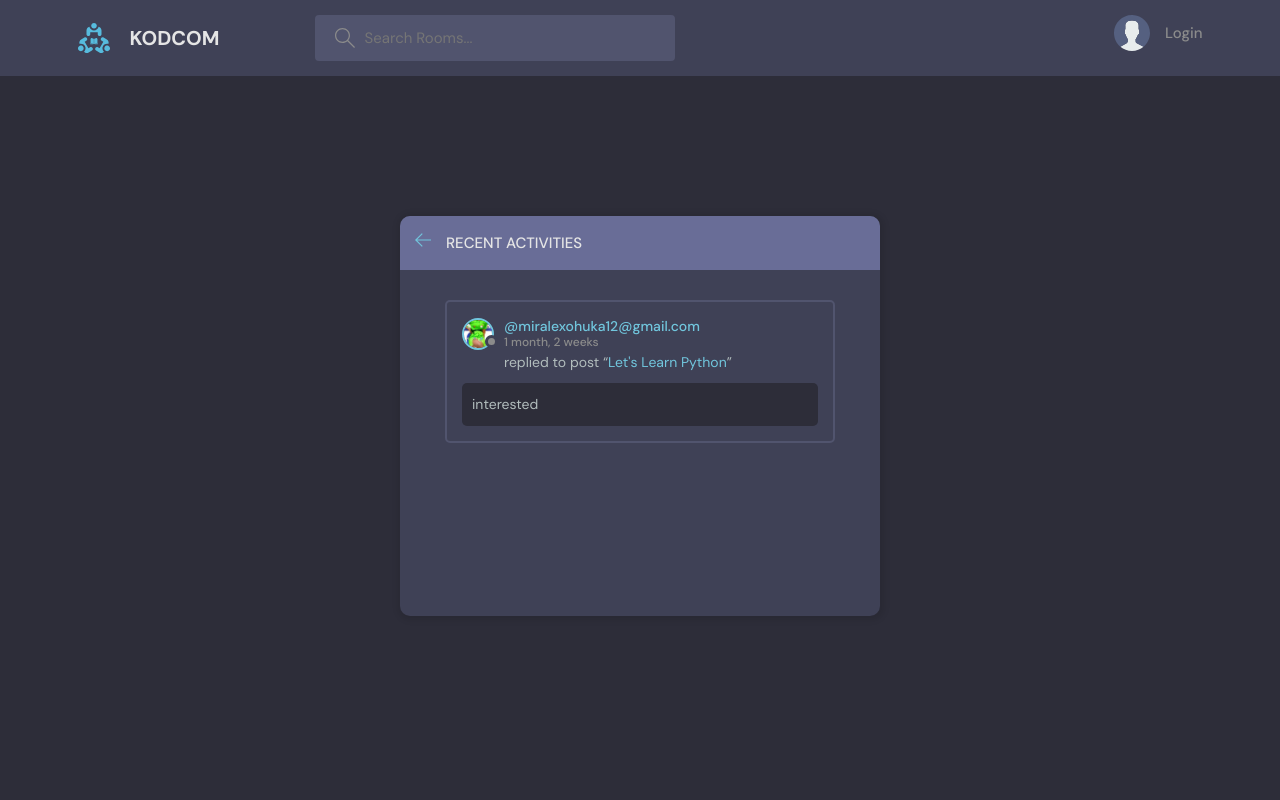
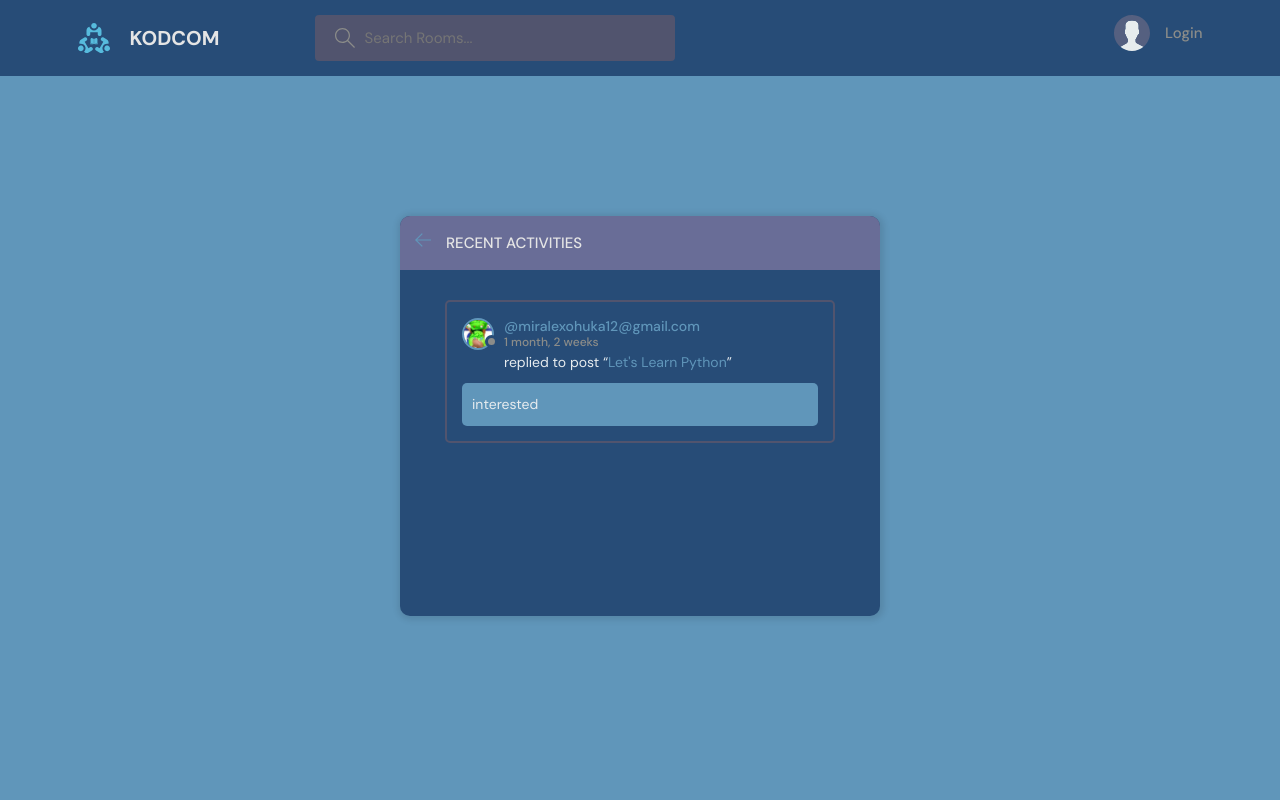
Before and after one commit to Miralex20/KODCOM, a Django app: page /activity/ in a window 1280 px wide. Run offline with Django 5.2, Linux system fonts and the light colour scheme; data comes from the database, SQL or seed files in the repository.

Commit message:
Update style.css

```diff
--- a/static/styles/style.css
+++ b/static/styles/style.css
@@ -4,15 +4,15 @@
 
 
 :root {
-  --color-main: #71c6dd;
+  --color-main: #6096BA;
   --color-main-light: #e1f6fb;
-  --color-dark: #3f4156;
+  --color-dark: #274C77;
   --color-dark-medium: #51546e;
   --color-dark-light: #696d97;
   --color-light: #e5e5e5;
-  --color-gray: #8b8b8b;
-  --color-light-gray: #b2bdbd;
-  --color-bg: #2d2d39;
+  --color-gray: #8B8C89;
+  --color-light-gray: #E7ECEF;
+  --color-bg: #6096BA;
   --color-success: #5dd693;
   --color-error: #fc4b0b;
 }
```
